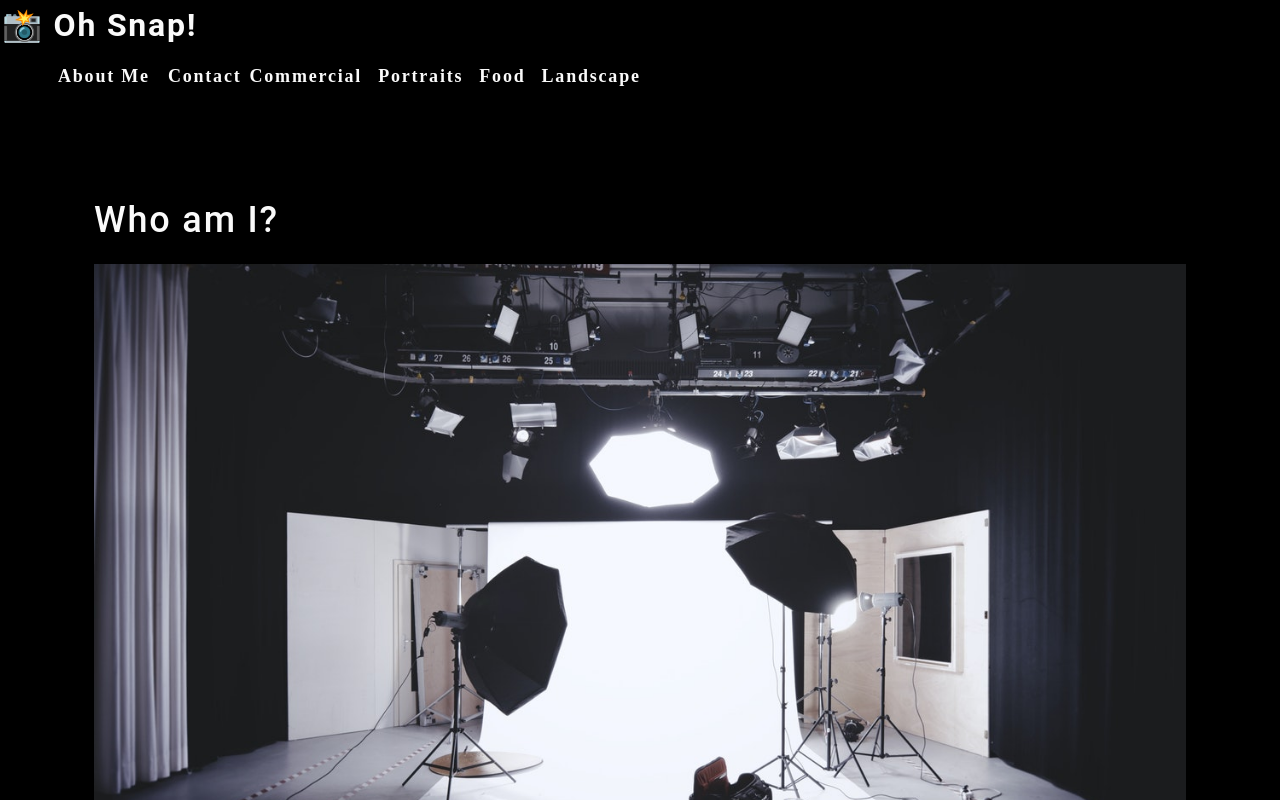
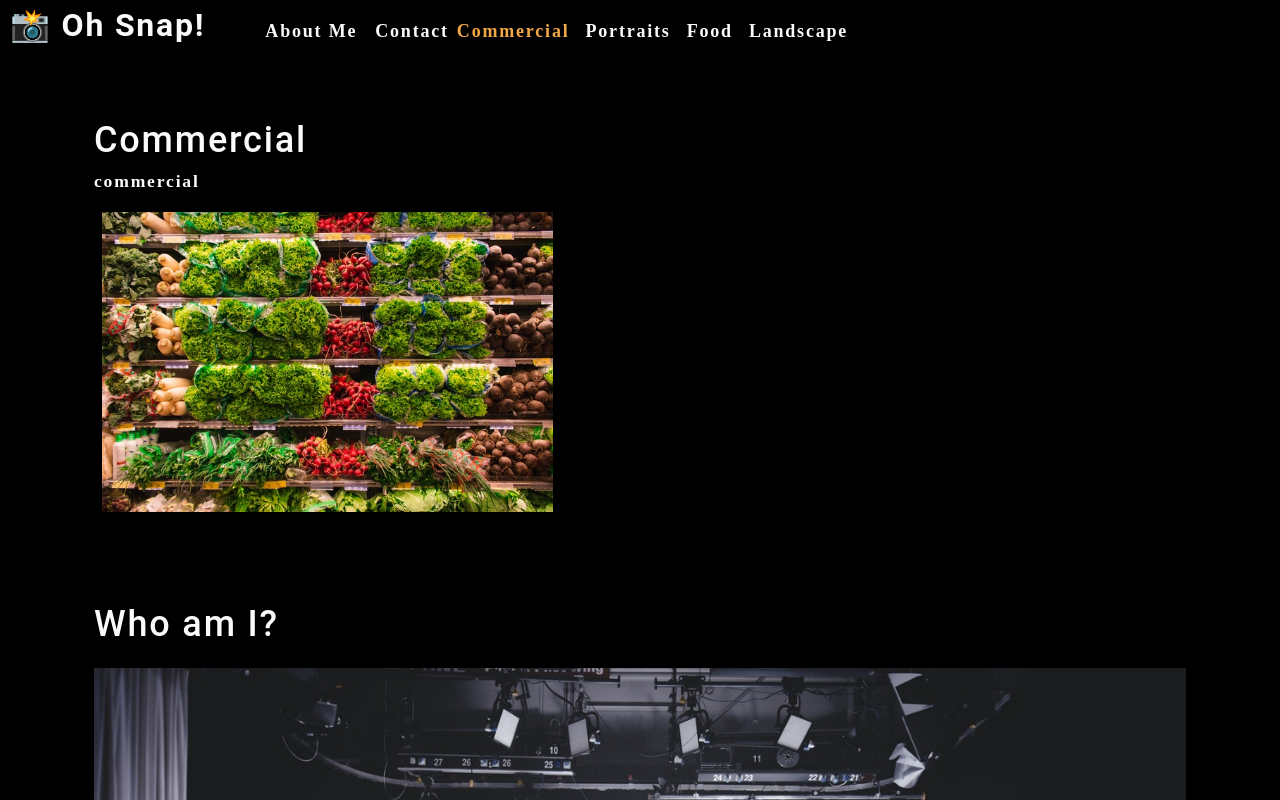
Before and after one commit to oceanlatte/react-photo-port, a React (Create React App) app: page / in a window 1280 px wide. Shown: the top 800 px of the page. Built offline with nearby package versions, Linux system fonts and the light colour scheme.

Commit message:
conditinally render gallery pages

```diff
--- a/src/App.js
+++ b/src/App.js
@@ -1,13 +1,31 @@
-import React from 'react';
+import React, { useState } from 'react';
 import About from './components/About';
 import Nav from './components/Nav';
+import Gallery from './components/Gallery';
 import './App.css';
 
 function App() {
+  const [categories] = useState([
+    {
+      name: 'commercial',
+      description: 'Photos of grocery stores, food trucks, and other commercial projects',
+    },
+    { name: 'portraits', description: 'Portraits of people in my life' },
+    { name: 'food', description: 'Delicious delicacies' },
+    { name: 'landscape', description: 'Fields, farmhouses, waterfalls, and the beauty of nature' },
+  ]);
+
+  const [currentCategory, setCurrentCategory] = useState(categories[0]);
+
   return (
     <div>
-      <Nav></Nav>
+      <Nav
+        categories={categories}
+        setCurrentCategory={setCurrentCategory}
+        currentCategory={currentCategory}
+      ></Nav>
       <main>
+        <Gallery></Gallery>
         <About></About>
       </main>
     </div>
--- /dev/null
+++ b/src/components/Gallery/index.js
@@ -0,0 +1,26 @@
+import React from 'react';
+import { capitalizeFirstLetter } from '../../utils/helpers';
+import photo from '../../assets/small/commercial/0.jpg';
+
+function Gallery(props) {
+  const currentCategory = {
+    name: 'commercial',
+    description: 'Photos of grocery stores, food trucks, and other commercial projects'
+  };
+
+  return (
+    <section>
+      <h1>{capitalizeFirstLetter(currentCategory.name)}</h1>
+      <p>{currentCategory.name}</p>
+      <div className='flex-row'>
+        <img
+          src={photo}
+          alt='Commercial Example'
+          className='img-thumbnail mx-1'
+        />
+      </div>
+    </section>
+  );
+};
+
+export default Gallery;
--- a/src/components/Nav/index.js
+++ b/src/components/Nav/index.js
@@ -1,26 +1,19 @@
-import React from 'react'
+import React, { useEffect } from 'react';
+import { capitalizeFirstLetter } from '../../utils/helpers';
 
-function Nav() {
-  const categories = [
-    {
-      name: 'Commercial',
-      description: 'Photos of grocery stores, food trucks, and other commercial projects',
-    },
-    { name: 'Portraits', description: 'Portraits of people in my life' },
-    { name: 'Food', description: 'Delicious delicacies' },
-    {
-      name: 'Landscape',
-      description: 'Fields, farmhouses, waterfalls, and the beauty of nature',
-    }
-  ];
+function Nav(props) {
+  const {
+    categories = [],
+    setCurrentCategory,
+    currentCategory,
+  } = props;
 
-  function categorySelected(name) {
-    console.log('👋 Hello!');
-    console.log(`${name} clicked`);
-  };
+  useEffect(() => {
+    document.title = capitalizeFirstLetter(currentCategory.name);
+  }, [currentCategory]);
 
   return (
-    <header>
+    <header className='flex-row px-1'>
       <h2>
         <a data-testid="link" href='/'>
           <span role='img' aria-label='camera'>📸</span> Oh Snap!
@@ -37,9 +30,11 @@
             <span>Contact</span>
           </li>
           {categories.map((category) => (
-            <li className='mx-1' key={category.name}>
-              <span onClick={() => categorySelected(category.name)}>
-                {category.name}
+            <li className={`mx-1
+              ${currentCategory.name === category.name && 'navActive'
+            }`} key={category.name}>
+              <span onClick={() => setCurrentCategory(category)}>
+                {capitalizeFirstLetter(category.name)}
               </span>
             </li>
           ))}
```
